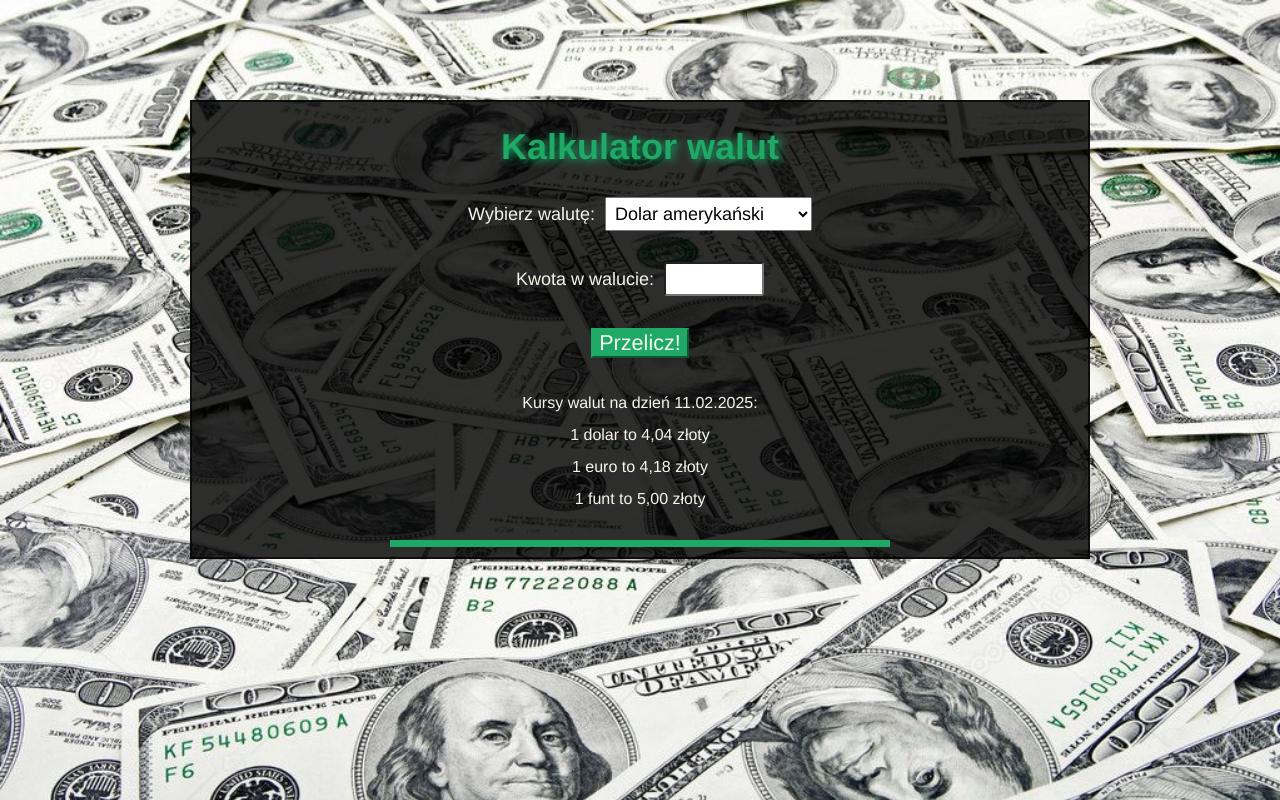
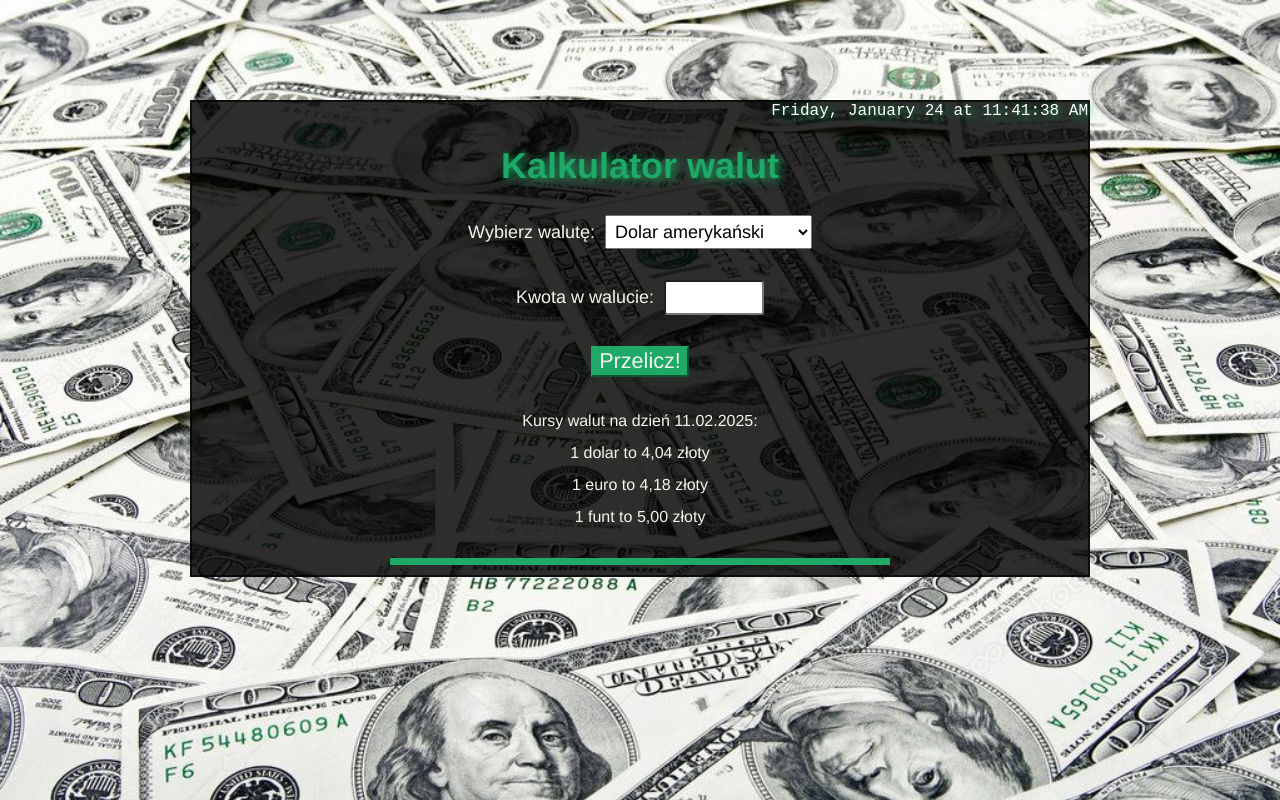
Before and after one commit to AleksandraJurkiewicz/currency-calculator-react, a React (Vite) app: page / in a window 1280 px wide. Built offline with nearby package versions, Linux system fonts and the light colour scheme.

Commit message:
clock added

```diff
--- a/src/App.jsx
+++ b/src/App.jsx
@@ -2,6 +2,7 @@
 import "./App.css";
 import { currencies } from "./currencies";
 import { Form } from "./Form";
+import { Clock } from "./Clock";
 
 function App() {
 
@@ -21,6 +22,7 @@
     <>
       <div className="app">
         <header className="header">
+          <Clock />
           <h1>Kalkulator walut</h1>
         </header>
         <Form
--- /dev/null
+++ b/src/Clock/index.jsx
@@ -0,0 +1,31 @@
+import { useEffect, useState } from "react";
+import "./style.css";
+
+const formatDate = (date) => date.toLocaleString(undefined, {
+    weekday: "long",
+    hour: "2-digit",
+    minute: "2-digit",
+    second: "2-digit",
+    day: "numeric",
+    month: "long"
+});
+
+export const Clock = () => {
+    const [date, setDate] = useState(new Date());
+
+    useEffect(() => {
+        const intervalId = setInterval(() => {
+            setDate(new Date());
+        }, 1000);
+
+        return () => {
+            clearInterval(intervalId);
+        };
+    }, []);
+
+    return (
+        <div className="clock">
+            {formatDate(date)}
+        </div>
+    )
+};
--- /dev/null
+++ b/src/Clock/style.css
@@ -0,0 +1,5 @@
+.clock {
+    text-align: right;
+    font-family: monospace;
+    color: white;
+}
```
